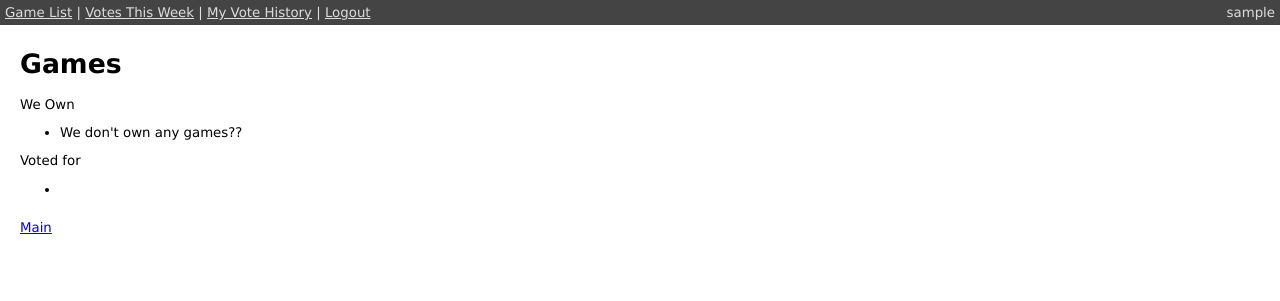
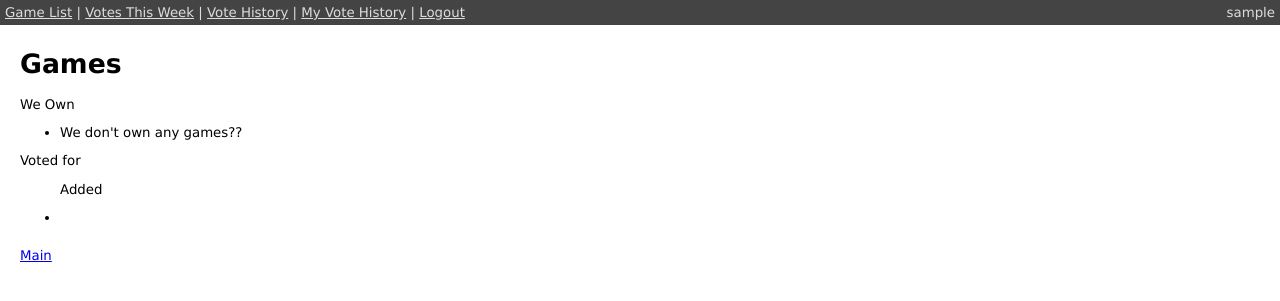
Before and after one commit to fiacre/Test_project, a Django app: page /games/games/ in a window 1280 px wide. Shown: the top 301 px of the page. Run offline with Django 3.2, Linux system fonts and the light colour scheme; the visitor is signed in with stand-in values (Sample User, id 1); data that the repository does not hold is empty; parts of the project's set-up code (start-up, migrations or seed data) failed here and were passed over.

Commit message:
fix game_vote(id) view and test

```diff
--- a/games/templates/games/base.html
+++ b/games/templates/games/base.html
@@ -29,6 +29,7 @@
         {% else %}
         <a href="/games/games/">Game List</a> |
         <a href="/games/vote_index/">Votes This Week</a> |
+        <a href="/games/all_votes/">Vote History</a> |
         <a href="/games/my_votes/">My Vote History</a> |
         <a href="/logout/">Logout</a>
         {% endif %}
--- a/games/templates/games/games.html
+++ b/games/templates/games/games.html
@@ -13,10 +13,11 @@
 <p>Voted for</p>
 <ul>
 {% for g,c in added.items %}
-    <li>{{ g }} - {{ c }} Votes</li>
+    <li>{{ g }} - {{ c }} Votes <div> <a href="/games/vote/game_id/{{ game.id }}/">Vote for {{g.title}}</a> </div></li>
 {% endfor %}
 </ul>
 <ul>
+<p>Added</p>
 {% for game in no_votes %}
     <li>{{ game.title }} - {{ game.created|date:"D d M Y" }} <a href="/games/vote/game_id/{{ game.id }}/">Vote for {{game.title}}</a></li>
 {% empty %}
--- a/games/templates/games/main.html
+++ b/games/templates/games/main.html
@@ -15,8 +15,5 @@
 </ul>
 <br />
 <br />
-<a href="/games/all_votes/">vote history</a>
-<br />
-<br />
  {% endif %}
 {% endblock %}
--- a/games/views.py
+++ b/games/views.py
@@ -230,10 +230,11 @@ def game_add(request):
                     _log.debug("%s acted in the last 24 hours" % request.user)
                     response = _raise_error(reason="You Can Only Vote/Add once a day")
                     return response
-                num_votes= Vote.objects.filter(user=request.user, game=game).count()
+                game = Game.objects.filter(title__iexact=title)[:1].get()
+                num_votes= Vote.objects.filter(user=request.user, game=game_obj).count()
                 vote = Vote.objects.create(user=request.user, game=game, count=num_votes+1)
                 vote.save()
-                UserActivityLog.log_user_action( request.user, "voted", vote )
+                UserActivityLog.log_user_action( request.user, "voted", game )
                 return _say_thanks(request, "You Voted for %s" % title)
 
             else:
```
Also changed, not shown: games/tests.py (+9 -0 lines).
